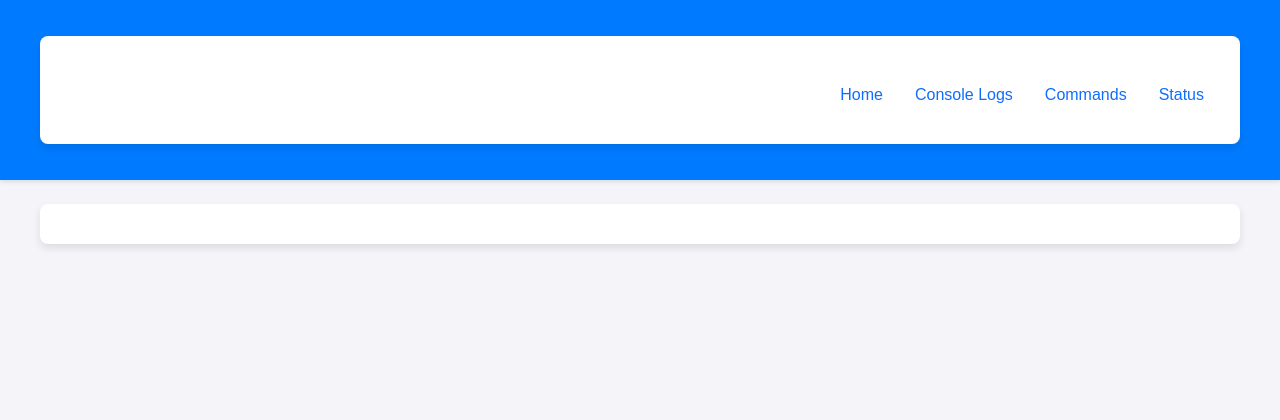
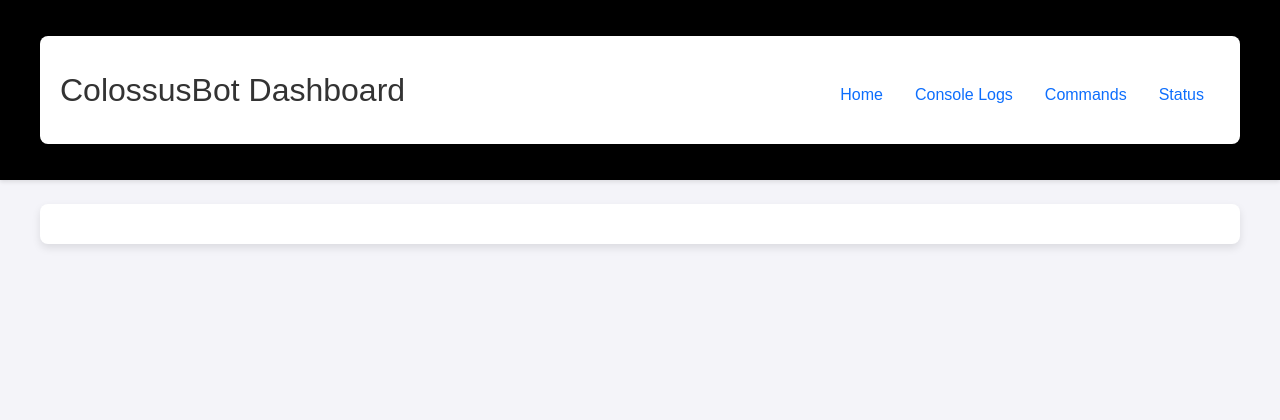
Before and after one commit to Deaeath/ColossusBot, a Python web app: template dashboard/templates/base.html in a window 1280 px wide. Shown: the top 420 px of the page. Run offline with Jinja, Linux system fonts and the light colour scheme; the template is opened without the code that fills it, so the values that code supplies are empty.

Commit message:
Adjust colors

```diff
--- a/dashboard/static/css/style.css
+++ b/dashboard/static/css/style.css
@@ -12,8 +12,7 @@ body {
 
 /* Header Styles */
 header {
-    background-color: #007bff;
-    color: white;
+    background-color: #000000;
     padding: 20px 10px;
     text-align: center;
     position: sticky;
```
